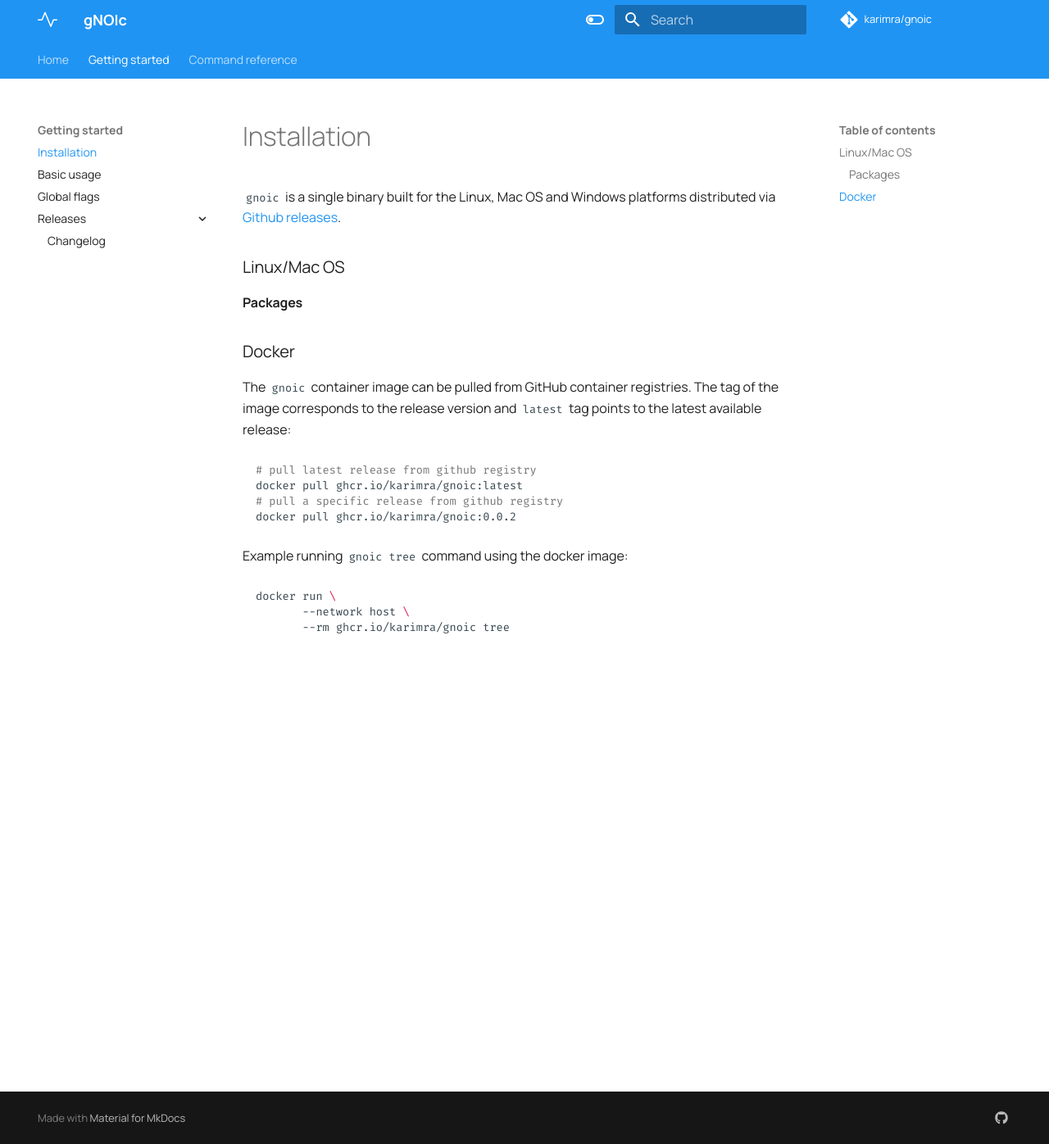
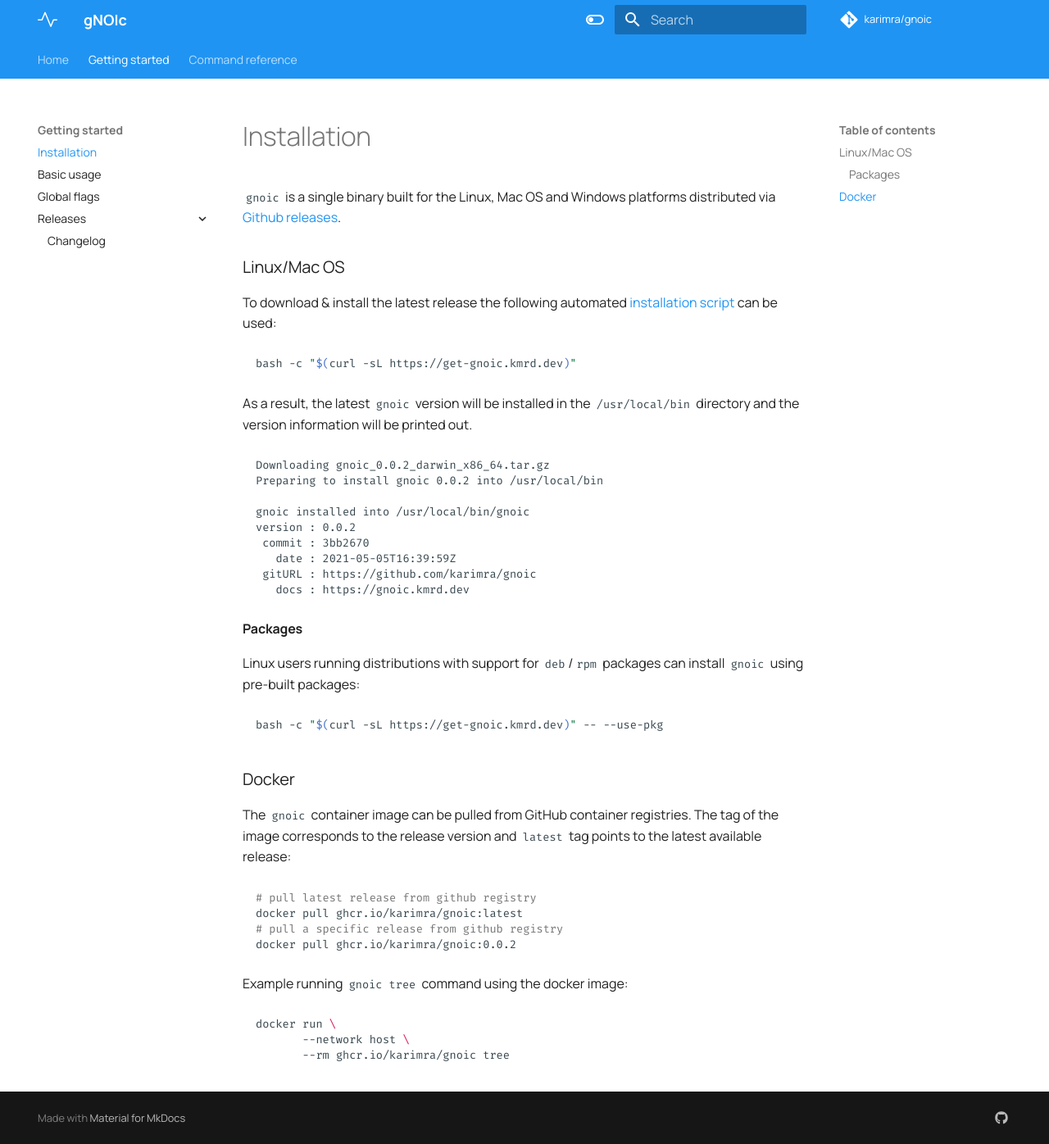
Before and after one commit to karimra/gnoic, an MkDocs documentation site: the page built from docs/install.md, in a window 1280 px wide and 1396 px high. Shown: the whole window at 82% size. Built offline with MkDocs 1.6.1 and Material for MkDocs 9.7.7, drawn with Linux system fonts in a browser that asks for light colours; comment, search, counter and statistics services are not loaded.

Commit message:
add install instructions

````diff
--- a/docs/install.md
+++ b/docs/install.md
@@ -4,7 +4,33 @@
 
 ### Linux/Mac OS
 
+To download & install the latest release the following automated [installation script](https://github.com/karimra/gnoic/blob/main/install.sh) can be used:
+
+```bash
+bash -c "$(curl -sL https://get-gnoic.kmrd.dev)"
+```
+
+As a result, the latest `gnoic` version will be installed in the `/usr/local/bin` directory and the version information will be printed out.
+
+```text
+Downloading gnoic_0.0.2_darwin_x86_64.tar.gz
+Preparing to install gnoic 0.0.2 into /usr/local/bin
+
+gnoic installed into /usr/local/bin/gnoic
+version : 0.0.2
+ commit : 3bb2670
+   date : 2021-05-05T16:39:59Z
+ gitURL : https://github.com/karimra/gnoic
+   docs : https://gnoic.kmrd.dev
+```
+
 #### Packages
+
+Linux users running distributions with support for `deb`/`rpm` packages can install `gnoic` using pre-built packages:
+
+```bash
+bash -c "$(curl -sL https://get-gnoic.kmrd.dev)" -- --use-pkg
+```
 
 ### Docker
 
````
